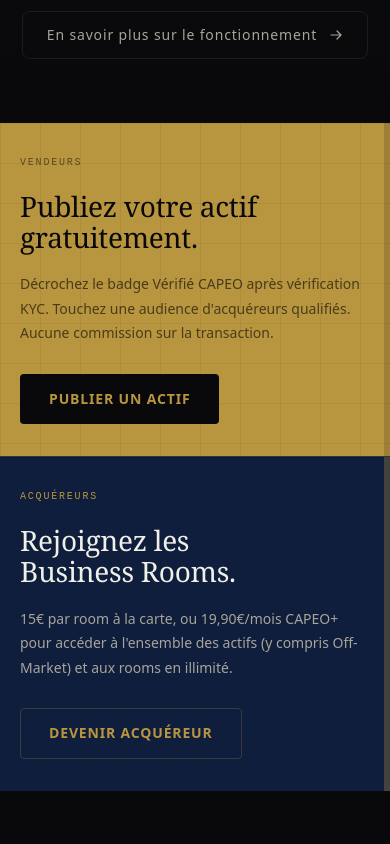
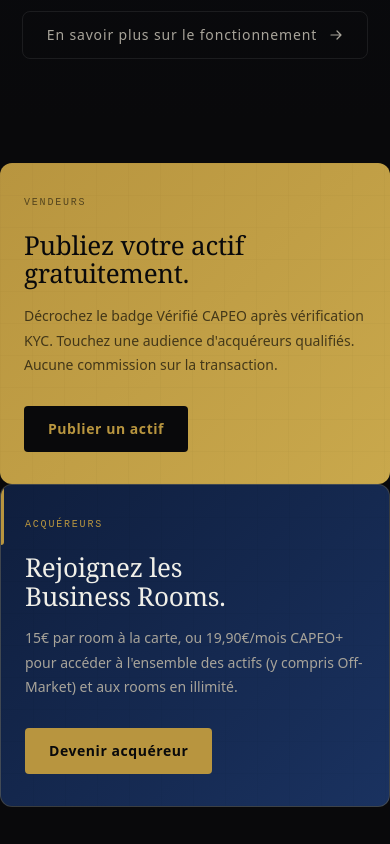
Before and after one commit to devcapeo/CAPEO, a React (Vite) app: page / in a window 390 px wide. Shown: the part 5540-6384 px from the top of the page. Built offline with nearby package versions, Linux system fonts and the light colour scheme.

Commit message:
Update CTASection.css

```diff
--- a/src/components/home/CTASection/CTASection.css
+++ b/src/components/home/CTASection/CTASection.css
@@ -1,13 +1,19 @@
 /* ============================================
-   CAPEO — CTA SECTION V3 CSS
-   Split 50/50.
+   CAPEO — CTA SECTION V4 CSS
+   Plus aéré, moins massif.
    ============================================ */
 
 .cta-split {
+  padding: var(--space-16) 0 var(--space-20);
+}
+
+.cta-split__container {
+  max-width: var(--max-width);
+  margin: 0 auto;
+  padding: 0 var(--space-10);
   display: grid;
   grid-template-columns: 1fr 1fr;
-  min-height: 480px;
-  position: relative;
+  gap: var(--space-5);
 }
 
 /* ── PANELS ── */
@@ -16,15 +22,17 @@
   display: flex;
   align-items: center;
   overflow: hidden;
+  border-radius: var(--radius-md);
+  min-height: 380px;
 }
 
 .cta-split__panel--seller {
-  background: var(--gold);
+  background: linear-gradient(135deg, var(--gold) 0%, var(--gold-light) 100%);
 }
 
 .cta-split__panel--buyer {
-  background: var(--blue-dark);
-  border-left: 1px solid rgba(184,149,63,0.2);
+  background: linear-gradient(135deg, var(--blue-dark) 0%, var(--blue-mid) 100%);
+  border: 1px solid var(--gold-border);
 }
 
 /* Texture subtile */
@@ -33,38 +41,32 @@
   position: absolute;
   inset: 0;
   background-image:
-    linear-gradient(rgba(0,0,0,0.05) 1px, transparent 1px),
-    linear-gradient(90deg, rgba(0,0,0,0.05) 1px, transparent 1px);
-  background-size: 40px 40px;
+    linear-gradient(rgba(0,0,0,0.04) 1px, transparent 1px),
+    linear-gradient(90deg, rgba(0,0,0,0.04) 1px, transparent 1px);
+  background-size: 32px 32px;
   pointer-events: none;
+  opacity: 0.4;
 }
 
-/* Bandes dorées latérales */
-.cta-split__panel--seller::after {
-  content: '';
-  position: absolute;
-  top: 0; right: 0; bottom: 0;
-  width: 6px;
-  background: rgba(0,0,0,0.15);
-}
-
+/* Accent doré sur acquéreurs */
 .cta-split__panel--buyer::after {
   content: '';
   position: absolute;
-  top: 0; right: 0; bottom: 0;
-  width: 6px;
+  top: 0; left: 0;
+  width: 3px;
+  height: 60px;
   background: var(--gold);
-  opacity: 0.3;
+  border-radius: 0 var(--radius-xs) var(--radius-xs) 0;
 }
 
 .cta-split__panel-inner {
   position: relative;
   z-index: 1;
-  padding: var(--space-16) var(--space-12);
+  padding: var(--space-10) var(--space-10);
   display: flex;
   flex-direction: column;
-  gap: var(--space-5);
-  max-width: 520px;
+  gap: var(--space-4);
+  max-width: 460px;
 }
 
 /* Label */
@@ -73,9 +75,10 @@
   font-size: 10px;
   letter-spacing: 0.18em;
   text-transform: uppercase;
+  margin-bottom: var(--space-1);
 }
 .cta-split__panel--seller .cta-split__label {
-  color: rgba(0,0,0,0.5);
+  color: rgba(0,0,0,0.55);
 }
 .cta-split__panel--buyer .cta-split__label {
   color: var(--gold);
@@ -84,7 +87,7 @@
 /* Titre */
 .cta-split__title {
   font-family: var(--font-serif);
-  font-size: clamp(28px, 3.5vw, 48px);
+  font-size: clamp(26px, 3vw, 38px);
   font-weight: 400;
   line-height: 1.1;
   letter-spacing: -0.01em;
@@ -103,7 +106,7 @@
   line-height: 1.75;
 }
 .cta-split__panel--seller .cta-split__desc {
-  color: rgba(0,0,0,0.6);
+  color: rgba(0,0,0,0.65);
 }
 .cta-split__panel--buyer .cta-split__desc {
   color: var(--text-muted);
@@ -113,58 +116,62 @@
 .cta-split__btn {
   display: inline-flex;
   align-items: center;
-  padding: 13px 28px;
+  padding: 12px 24px;
   border-radius: var(--radius-xs);
   font-family: var(--font-sans);
   font-size: var(--text-sm);
   font-weight: 600;
-  letter-spacing: 0.06em;
-  text-transform: uppercase;
+  letter-spacing: 0.04em;
   text-decoration: none;
   transition: all var(--transition);
   width: fit-content;
-  margin-top: var(--space-2);
+  margin-top: var(--space-3);
 }
 
 .cta-split__btn--dark {
   background: var(--bg-deep);
   color: var(--gold);
-  border: 1px solid transparent;
 }
 .cta-split__btn--dark:hover {
-  background: #111;
+  background: #1a1a1a;
   transform: translateY(-2px);
+  box-shadow: 0 8px 24px rgba(0,0,0,0.3);
 }
 
 .cta-split__btn--gold {
-  background: transparent;
-  color: var(--gold);
-  border: 1px solid var(--gold-border);
+  background: var(--gold);
+  color: var(--bg-deep);
 }
 .cta-split__btn--gold:hover {
-  background: var(--gold-dim);
-  border-color: var(--gold);
+  background: var(--gold-light);
   transform: translateY(-2px);
+  box-shadow: var(--shadow-gold);
 }
 
 /* ── RESPONSIVE ── */
+@media (max-width: 1024px) {
+  .cta-split__container {
+    padding: 0 var(--space-6);
+  }
+  .cta-split__panel-inner {
+    padding: var(--space-8);
+  }
+}
+
 @media (max-width: 768px) {
   .cta-split {
+    padding: var(--space-10) 0 var(--space-12);
+  }
+  .cta-split__container {
     grid-template-columns: 1fr;
+    gap: var(--space-4);
+    padding: 0 var(--space-5);
+  }
+  .cta-split__panel {
     min-height: auto;
   }
-  .cta-split__panel--buyer {
-    border-left: none;
-    border-top: 1px solid rgba(184,149,63,0.2);
-  }
   .cta-split__panel-inner {
-    padding: var(--space-10) var(--space-6);
+    padding: var(--space-8) var(--space-6);
     max-width: 100%;
   }
 }
-
-@media (max-width: 480px) {
-  .cta-split__panel-inner {
-    padding: var(--space-8) var(--space-5);
-  }
-}
```
